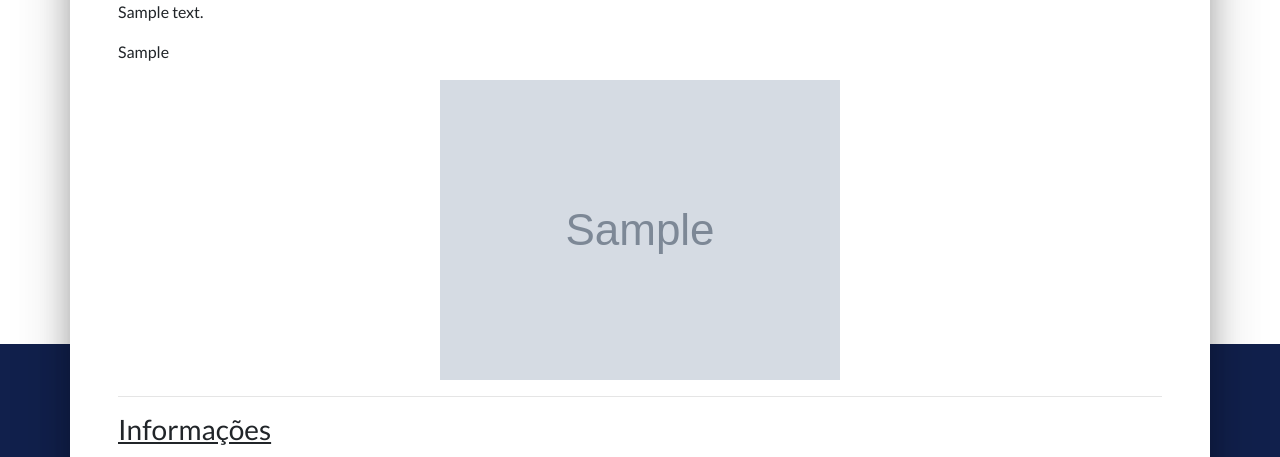
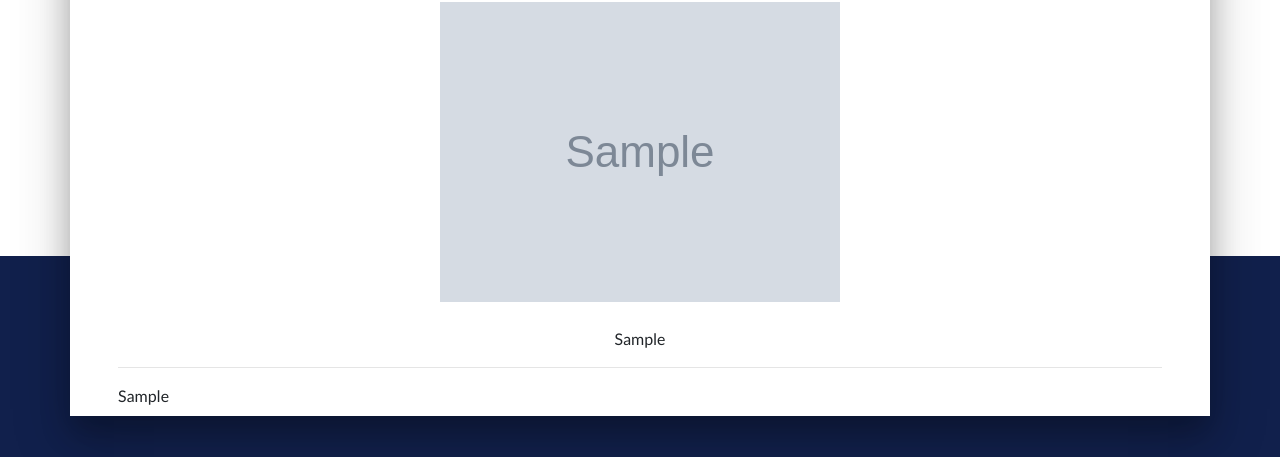
Before and after one commit to ThundeRatz/ThunderSite, a Django app: page /processo-seletivo/ in a window 1280 px wide. Shown: the part 501-958 px from the top of the page. Run offline with Django 3.2, Linux system fonts and the light colour scheme; tables that the repository leaves empty hold one stand-in row (values such as "Sample post"); grey boxes marked "Sample" are stand-in pictures; style sheets or scripts are compiled from the project's sources; some libraries are stand-ins or nearby versions.

Commit message:
:lipstick: Update recruitment page

```diff
--- a/landing/models.py
+++ b/landing/models.py
@@ -59,7 +59,6 @@ class About(models.Model):
 
 class Recruitment(models.Model):
     title = models.CharField(max_length=64)
-    text = RichTextField()
     button = models.TextField(help_text="Cole o script do Typeform aqui", default="")
     image = models.ImageField(upload_to="ps")
     isOpen = models.BooleanField(default=False)
--- a/landing/templates/landing/recruitment.html
+++ b/landing/templates/landing/recruitment.html
@@ -38,19 +38,19 @@
         <h1 text="Processo Seletivo"></h1>
 
         <div class="pt-3 pb-2">
-            <h1 class="h1-responsive">Processo Seletivo</h1>
+            <h1 class="h1-responsive"><strong>Processo Seletivo</strong></h1>
             <hr>
-            <p> {{ recruitment.text | safe }} </p>
 
-            {% if recruitment.isOpen %}
-              <p> {{ recruitment.button | safe }} </p>
-            {% endif %}
             <div class="text-center">
               <img class="img-fluid center-block" src="{{ recruitment.image.url }}">
             </div>
+            <div class="container" style='margin-top:25px'>
+                {% if recruitment.isOpen %}
+                    <div class="text-center"> {{ recruitment.button | safe }} </div>
+                {% endif %}
+            </div>
             <hr>
-            <h3><u>Informações</u></h3>
-            <p> {{ recruitment.info | safe }} </p>
+            <div class="text-justify"> {{ recruitment.info | safe }} </div>
         </div>
     </div>
 
```
Also changed, not shown: landing/migrations/0007_remove_recruitment_text.py (added).
